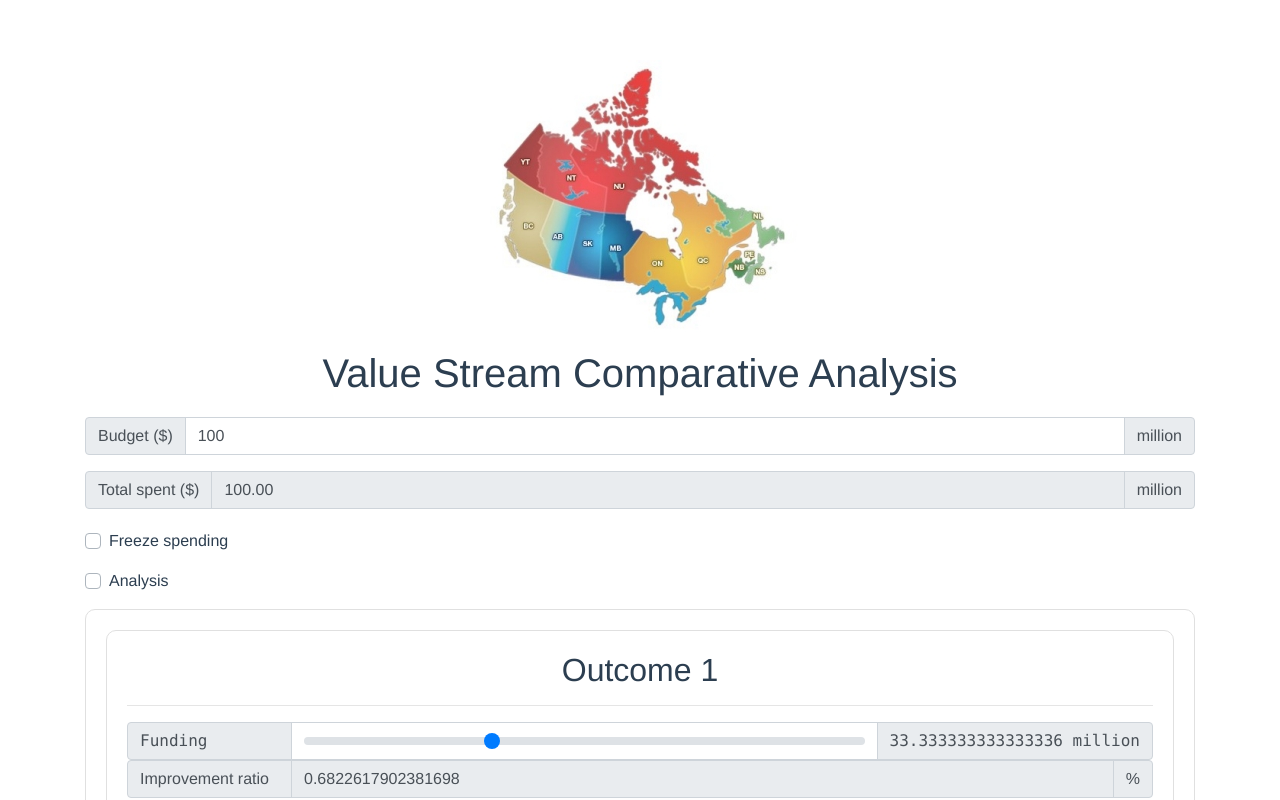
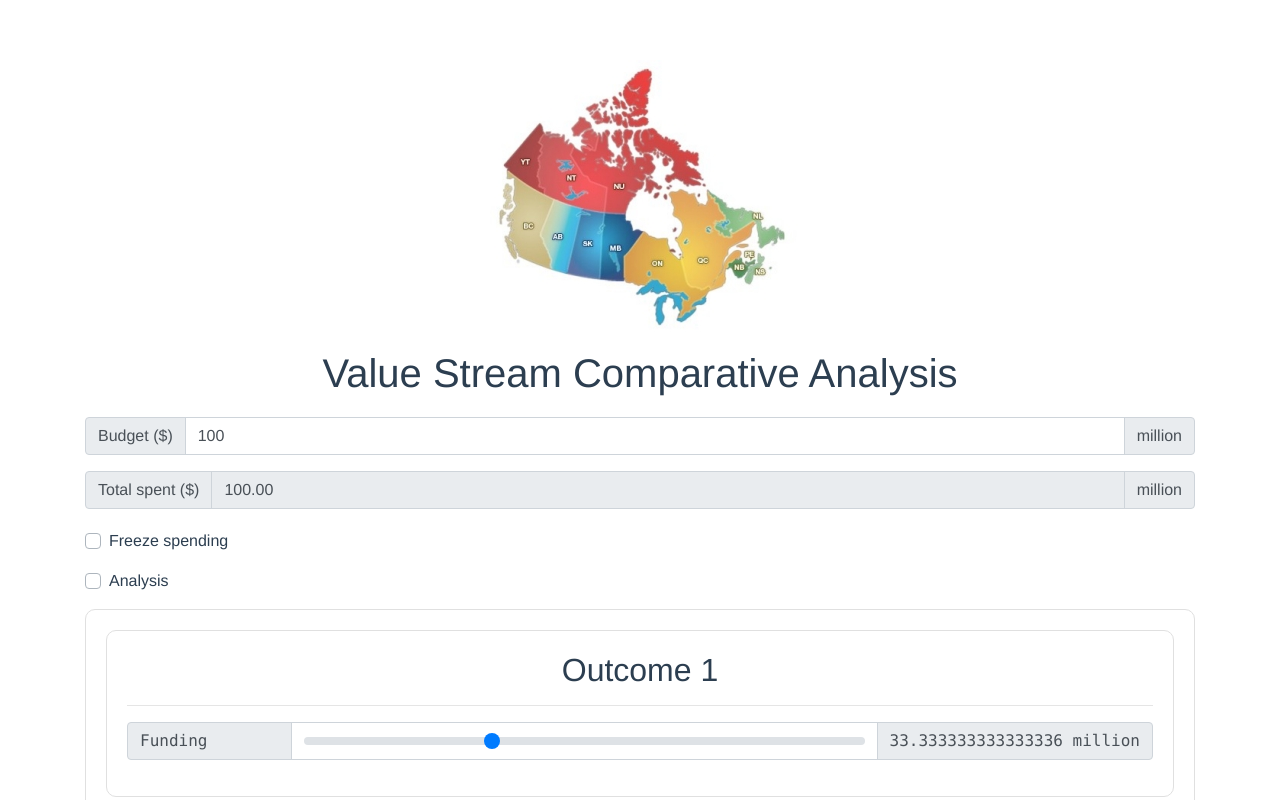
Before and after one commit to jaysonmc/digitopia-slider, a Vue app: page / in a window 1280 px wide. Shown: the top 800 px of the page. Built offline with nearby package versions, Linux system fonts and the light colour scheme.

Commit message:
attempt #1 at github pages

```diff
--- a/src/components/BudgetSlider.vue
+++ b/src/components/BudgetSlider.vue
@@ -22,7 +22,7 @@
               {{ outcomeFunding }} million
             </b-input-group-append>
           </b-input-group>
-          <b-input-group prepend="Improvement ratio" append="%">
+          <b-input-group v-if="showAnalysis" prepend="Improvement ratio" append="%">
             <b-form-input v-model="computeOutcome" readonly></b-form-input>
           </b-input-group>
           <b-input-group  v-if="showAnalysis" prepend="Rate of change">
--- /dev/null
+++ b/vue.config.js
@@ -0,0 +1,3 @@
+module.exports = {
+  publicPath: '/digitopia-slider-v2/'
+}
```
Also changed, not shown: 1 other file (tests, documents, lock files or other folders).
